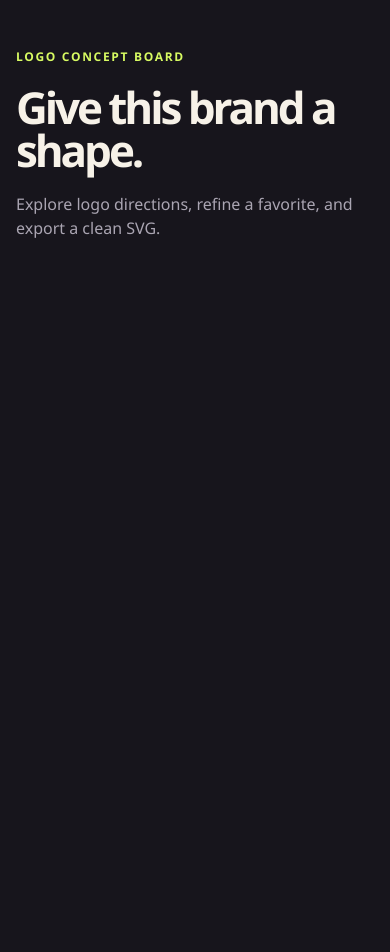
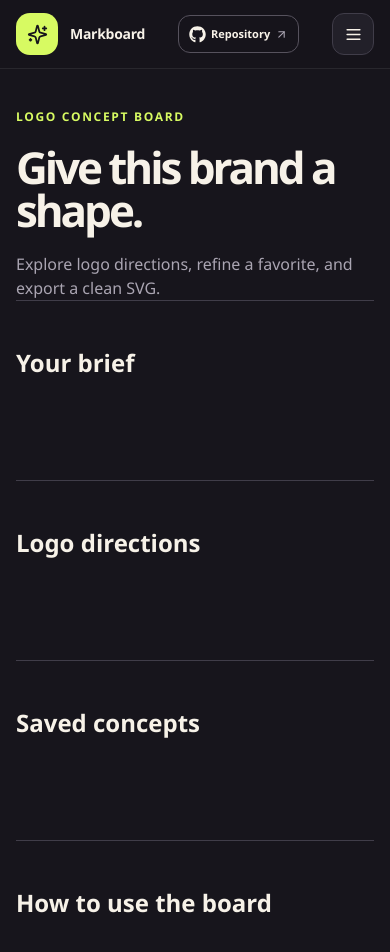
Before and after one commit to a2rp/logo-concept-board, a React (Vite) app: page / in a window 390 px wide. Shown: the top 952 px of the page. Before the commit the page ends 844 px from the top, so only its background shows below. Built offline with nearby package versions, Linux system fonts and the light colour scheme.

Commit message:
feat: add fixed responsive project navigation

```diff
--- a/src/App.jsx
+++ b/src/App.jsx
@@ -1,13 +1,29 @@
 import styles from "./App.module.css";
+import SiteHeader from "./components/siteHeader/index.jsx";
 
 const App = () => (
     <div className={styles.appShell}>
+        <SiteHeader />
         <main className={styles.pageContent}>
-            <p className={styles.label}>Logo Concept Board</p>
-            <h1>Give this brand a shape.</h1>
-            <p className={styles.description}>
-                Explore logo directions, refine a favorite, and export a clean SVG.
-            </p>
+            <section id="studio">
+                <p className={styles.label}>Logo Concept Board</p>
+                <h1>Give this brand a shape.</h1>
+                <p className={styles.description}>
+                    Explore logo directions, refine a favorite, and export a clean SVG.
+                </p>
+            </section>
+            <section className={styles.section} id="brief">
+                <h2>Your brief</h2>
+            </section>
+            <section className={styles.section} id="directions">
+                <h2>Logo directions</h2>
+            </section>
+            <section className={styles.section} id="saved">
+                <h2>Saved concepts</h2>
+            </section>
+            <section className={styles.section} id="guide">
+                <h2>How to use the board</h2>
+            </section>
         </main>
     </div>
 );
--- a/src/App.module.css
+++ b/src/App.module.css
@@ -32,10 +32,30 @@
         color: var(--ink-muted);
     }
 
+    .section {
+        min-height: 240px;
+        padding-block: 64px;
+        border-top: 1px solid var(--border);
+
+        h2 {
+            font-size: 24px;
+            font-weight: 700;
+        }
+    }
+
+    main {
+        padding-top: 152px;
+    }
+
     @media (max-width: 600px) {
         .pageContent {
             width: min(100% - 32px, 1240px);
-            padding-block: 48px;
+            padding-block: 108px 48px;
+        }
+
+        .section {
+            min-height: 180px;
+            padding-block: 44px;
         }
     }
 }
--- /dev/null
+++ b/src/components/siteHeader/index.jsx
@@ -0,0 +1,105 @@
+import { useEffect, useRef, useState } from "react";
+import { FaGithub } from "react-icons/fa6";
+import { LuArrowUpRight, LuMenu, LuSparkles, LuX } from "react-icons/lu";
+import styles from "./styles.module.css";
+
+const navigation = [
+    { label: "Brief", href: "#brief" },
+    { label: "Directions", href: "#directions" },
+    { label: "Saved", href: "#saved" },
+    { label: "Guide", href: "#guide" },
+];
+
+const SiteHeader = ({ savedCount = 0 }) => {
+    const [menuOpen, setMenuOpen] = useState(false);
+    const headerRef = useRef(null);
+
+    useEffect(() => {
+        const closeOnOutsideClick = (event) => {
+            if (!headerRef.current?.contains(event.target)) {
+                setMenuOpen(false);
+            }
+        };
+
+        const closeOnEscape = (event) => {
+            if (event.key === "Escape") {
+                setMenuOpen(false);
+            }
+        };
+
+        document.addEventListener("pointerdown", closeOnOutsideClick);
+        document.addEventListener("keydown", closeOnEscape);
+
+        return () => {
+            document.removeEventListener("pointerdown", closeOnOutsideClick);
+            document.removeEventListener("keydown", closeOnEscape);
+        };
+    }, []);
+
+    const closeMenu = () => setMenuOpen(false);
+
+    return (
+        <header className={styles.siteHeader} ref={headerRef}>
+            <div className={styles.headerInner}>
+                <a className={styles.brand} href="#studio" onClick={closeMenu}>
+                    <span className={styles.brandMark}>
+                        <LuSparkles aria-hidden="true" />
+                    </span>
+                    <span className={styles.brandName}>
+                        <strong>Markboard</strong>
+                        <small>Logo concept studio</small>
+                    </span>
+                </a>
+
+                <nav
+                    className={menuOpen ? styles.navigationOpen : styles.navigation}
+                    id="header-navigation"
+                    aria-label="Main navigation"
+                >
+                    {navigation.map((item) => (
+                        <a
+                            key={item.href}
+                            href={item.href}
+                            onClick={closeMenu}
+                        >
+                            {item.label}
+                            {item.label === "Saved" && savedCount > 0 && (
+                                <span className={styles.savedCount}>
+                                    {savedCount}
+                                </span>
+                            )}
+                        </a>
+                    ))}
+                </nav>
+
+                <a
+                    className={styles.repositoryLink}
+                    href="https://github.com/a2rp/logo-concept-board"
+                    target="_blank"
+                    rel="noreferrer"
+                >
+                    <FaGithub aria-hidden="true" />
+                    <span>Repository</span>
+                    <LuArrowUpRight aria-hidden="true" />
+                </a>
+
+                <button
+                    className={styles.menuButton}
+                    type="button"
+                    aria-label={menuOpen ? "Close navigation" : "Open navigation"}
+                    aria-expanded={menuOpen}
+                    aria-controls="header-navigation"
+                    onClick={() => setMenuOpen((open) => !open)}
+                >
+                    {menuOpen ? (
+                        <LuX aria-hidden="true" />
+                    ) : (
+                        <LuMenu aria-hidden="true" />
+                    )}
+                </button>
+            </div>
+        </header>
+    );
+};
+
+export default SiteHeader;
--- /dev/null
+++ b/src/components/siteHeader/styles.module.css
@@ -0,0 +1,198 @@
+.siteHeader {
+    position: fixed;
+    z-index: 20;
+    top: 0;
+    right: 0;
+    left: 0;
+    border-bottom: 1px solid rgb(255 255 255 / 8%);
+    background: rgb(23 21 28 / 94%);
+    backdrop-filter: blur(18px);
+
+    .headerInner {
+        display: flex;
+        width: min(100% - 48px, 1240px);
+        min-height: 76px;
+        margin-inline: auto;
+        align-items: center;
+        justify-content: space-between;
+        gap: 24px;
+    }
+
+    .brand {
+        display: inline-flex;
+        align-items: center;
+        gap: 12px;
+        flex-shrink: 0;
+    }
+
+    .brandMark {
+        display: grid;
+        width: 42px;
+        height: 42px;
+        border-radius: 14px;
+        background: var(--accent);
+        color: #17151c;
+        font-size: 21px;
+        place-items: center;
+    }
+
+    .brandName {
+        display: grid;
+        line-height: 1.1;
+
+        strong {
+            color: var(--ink);
+            font-size: 14px;
+            letter-spacing: -0.02em;
+        }
+
+        small {
+            margin-top: 5px;
+            color: var(--ink-muted);
+            font-size: 10px;
+            letter-spacing: 0.04em;
+        }
+    }
+
+    .navigation,
+    .navigationOpen {
+        display: flex;
+        align-items: center;
+        gap: 8px;
+
+        a {
+            display: inline-flex;
+            min-height: 40px;
+            padding-inline: 13px;
+            align-items: center;
+            gap: 7px;
+            border: 1px solid transparent;
+            border-radius: 10px;
+            color: #c2bdc8;
+            font-size: 13px;
+            font-weight: 600;
+            transition:
+                border-color 150ms ease,
+                background-color 150ms ease,
+                color 150ms ease;
+
+            &:hover,
+            &:focus-visible {
+                border-color: var(--border);
+                background: var(--surface);
+                color: var(--ink);
+            }
+        }
+    }
+
+    .savedCount {
+        display: grid;
+        width: 18px;
+        height: 18px;
+        border-radius: 50%;
+        background: var(--accent);
+        color: #17151c;
+        font-size: 10px;
+        place-items: center;
+    }
+
+    .repositoryLink {
+        display: inline-flex;
+        min-height: 42px;
+        padding-inline: 14px;
+        align-items: center;
+        gap: 8px;
+        flex-shrink: 0;
+        border: 1px solid #56525d;
+        border-radius: 12px;
+        color: var(--ink);
+        font-size: 12px;
+        font-weight: 650;
+        transition:
+            border-color 150ms ease,
+            box-shadow 150ms ease;
+
+        svg:first-child {
+            font-size: 17px;
+        }
+
+        svg:last-child {
+            color: var(--ink-muted);
+            font-size: 13px;
+        }
+
+        &:hover,
+        &:focus-visible {
+            border-color: var(--accent);
+            box-shadow: 0 0 0 3px rgb(215 250 98 / 12%);
+        }
+    }
+
+    .menuButton {
+        display: none;
+        width: 42px;
+        height: 42px;
+        align-items: center;
+        justify-content: center;
+        border: 1px solid var(--border);
+        border-radius: 12px;
+        background: var(--surface);
+        color: var(--ink);
+        font-size: 19px;
+    }
+
+    @media (max-width: 760px) {
+        .headerInner {
+            width: min(100% - 32px, 1240px);
+            min-height: 68px;
+            gap: 9px;
+        }
+
+        .navigation,
+        .navigationOpen {
+            position: absolute;
+            top: calc(100% + 8px);
+            right: 16px;
+            width: min(260px, calc(100vw - 32px));
+            padding: 8px;
+            flex-direction: column;
+            align-items: stretch;
+            border: 1px solid var(--border);
+            border-radius: 16px;
+            background: #24222b;
+            box-shadow: var(--shadow);
+
+            a {
+                justify-content: space-between;
+            }
+        }
+
+        .navigation {
+            display: none;
+        }
+
+        .navigationOpen {
+            display: flex;
+        }
+
+        .repositoryLink {
+            min-height: 38px;
+            padding-inline: 10px;
+            font-size: 11px;
+        }
+
+        .menuButton {
+            display: inline-flex;
+        }
+    }
+
+    @media (max-width: 390px) {
+        .brandName small {
+            display: none;
+        }
+
+        .repositoryLink {
+            gap: 5px;
+        }
+    }
+}
```
